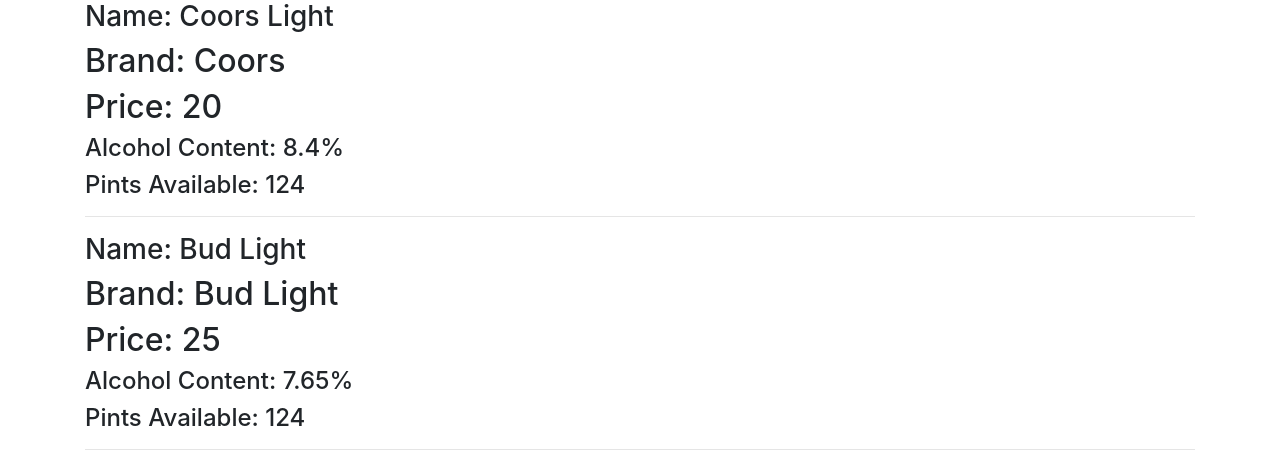
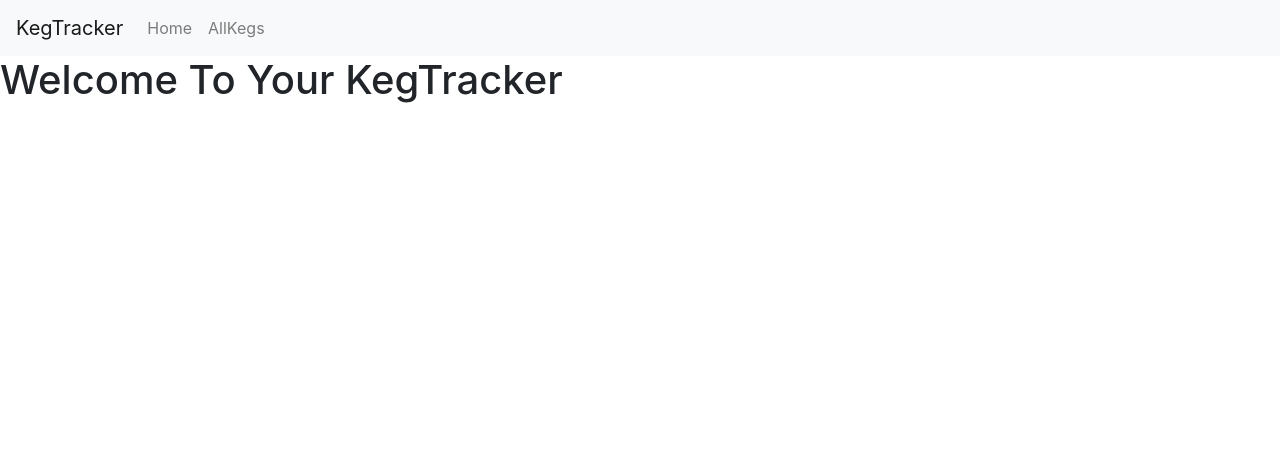
Before and after one commit to nikhilbatta/KegTracker, a React app: page /#/ in a window 1280 px wide. Shown: the top 464 px of the page. Built offline with nearby package versions, Linux system fonts and the light colour scheme.

Commit message:
adds navbar from reactbootstrap, adds Routes to pages

```diff
--- a/src/components/App.jsx
+++ b/src/components/App.jsx
@@ -1,5 +1,7 @@
 import React from 'react';
 import KegFeed from './KegFeed';
+import Header from './Header';
+import Homepage from './Homepage'
 import { Switch, Route } from 'react-router-dom';
 import 'bootstrap/dist/css/bootstrap.css';
 
@@ -8,10 +10,10 @@ function App(){
 
   return (
     <div>
-
+      <Header/>
       <Switch>
-        <KegFeed/>
-        <Route></Route>
+        <Route exact path='/' component={Homepage} />
+        <Route exact path='/allkegs' component={KegFeed} />
       </Switch>
     </div>
   );
--- /dev/null
+++ b/src/components/Header.jsx
@@ -0,0 +1,18 @@
+import React from 'react';
+import {Navbar, Nav, NavDropdown} from 'react-bootstrap'
+
+function Header(){
+    return (
+        <Navbar bg="light" expand="lg">
+  <Navbar.Brand href="/">KegTracker</Navbar.Brand>
+  <Navbar.Toggle aria-controls="basic-navbar-nav" />
+  <Navbar.Collapse id="basic-navbar-nav">
+    <Nav className="mr-auto">
+      <Nav.Link href="/">Home</Nav.Link>
+      <Nav.Link href="#allkegs">AllKegs</Nav.Link>
+    </Nav>
+  </Navbar.Collapse>
+</Navbar>
+    );
+}
+export default Header;
--- /dev/null
+++ b/src/components/Homepage.jsx
@@ -0,0 +1,13 @@
+import React from 'react';
+// import Link from 'react-router-dom'
+
+function Homepage()
+{
+    return (
+        <div>
+            <h1>Welcome To Your KegTracker</h1>
+
+        </div>
+    )
+}
+export default Homepage;
```
